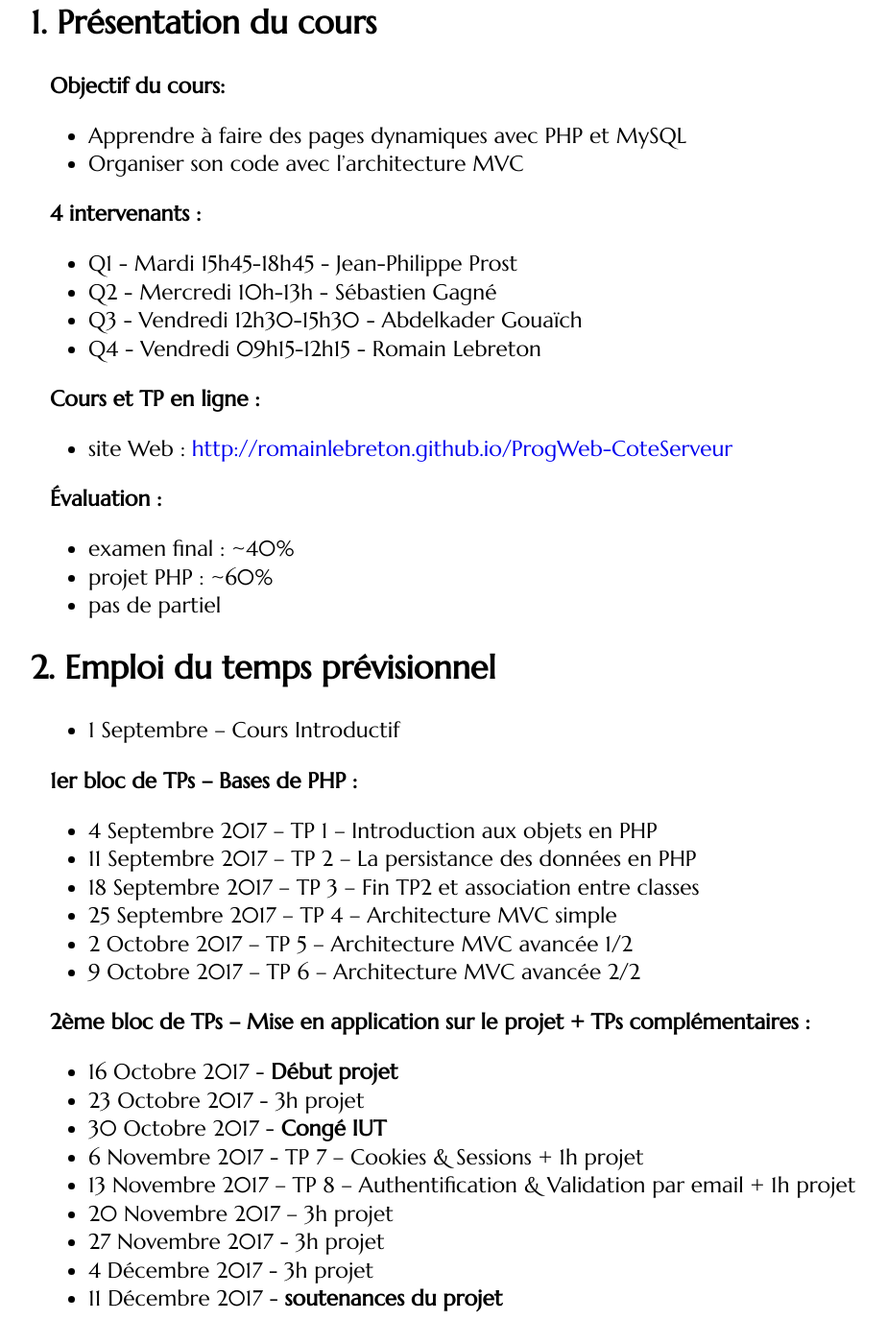
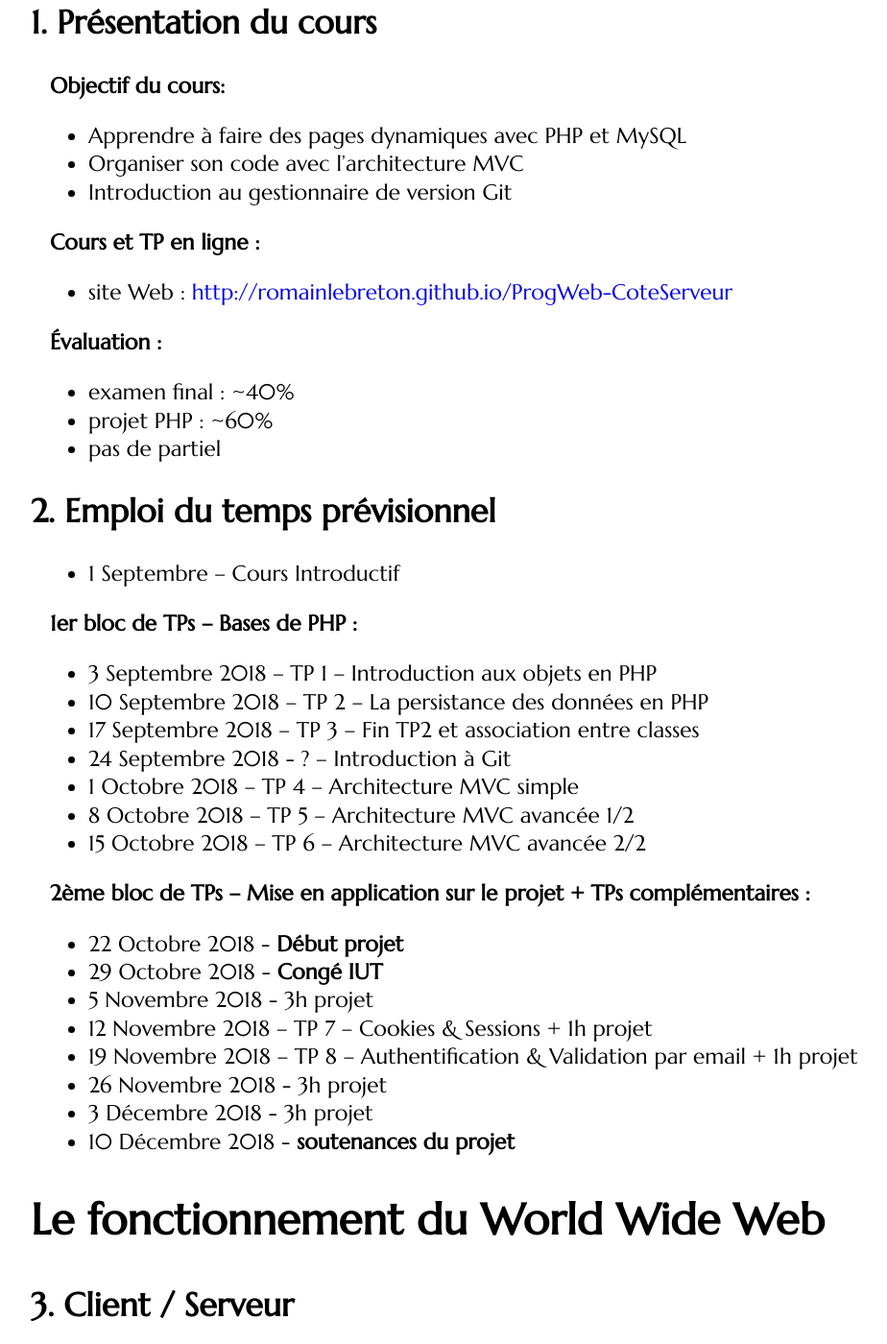
Before and after one commit to romainlebreton/R3.01-DeveloppementWeb, a Jekyll site: the page built from classes/class1.md, in a window 1280 px wide and 1400 px high, scrolled down 243 px. Shown: the whole window at 96% size, without its empty margins (54-978 px from the left). Built offline with Jekyll 4.4.1, drawn with Linux system fonts in a browser that asks for light colours; some web fonts are replaced.

Commit message:
Màj classe 1

````diff
--- a/classes/class1.md
+++ b/classes/class1.md
@@ -16,13 +16,14 @@ Voir quand intégrer la séance Git
 
 * Apprendre à faire des pages dynamiques avec PHP et MySQL
 * Organiser son code avec l'architecture MVC
+* Introduction au gestionnaire de version Git
 
-**4 intervenants :**
+<!-- **4 intervenants :** -->
 
-* Q1 - Mardi 15h45-18h45 - Jean-Philippe Prost
-* Q2 - Mercredi 10h-13h - Sébastien Gagné
-* Q3 - Vendredi 12h30-15h30 - Abdelkader Gouaïch
-* Q4 - Vendredi 09h15-12h15 - Romain Lebreton
+<!-- * Q1 - Mardi 15h45-18h45 - Jean-Philippe Prost -->
+<!-- * Q2 - Mercredi 10h-13h - Sébastien Gagné -->
+<!-- * Q3 - Vendredi 12h30-15h30 - Abdelkader Gouaïch -->
+<!-- * Q4 - Vendredi 09h15-12h15 - Romain Lebreton -->
 
 **Cours et TP en ligne :**
 
@@ -44,26 +45,29 @@ Voir quand intégrer la séance Git
 
 **1er bloc de TPs -- Bases de PHP :**
 
-* 4  Septembre 2017 – TP 1 – Introduction aux objets en PHP
-* 11 Septembre 2017 – TP 2 – La persistance des données en PHP
-* 18 Septembre 2017 – TP 3 – Fin TP2 et association entre classes
-* 25 Septembre 2017 – TP 4 – Architecture MVC simple
-* 2 Octobre   2017 – TP 5 – Architecture MVC avancée 1/2
-* 9 Octobre   2017 – TP 6 – Architecture MVC avancée 2/2
+* 3  Septembre 2018 – TP 1 – Introduction aux objets en PHP
+* 10 Septembre 2018 – TP 2 – La persistance des données en PHP
+* 17 Septembre 2018 – TP 3 – Fin TP2 et association entre classes
+* 24 Septembre 2018 -   ?  – Introduction à Git
+* 1 Octobre   2018 – TP 4 – Architecture MVC simple
+* 8 Octobre   2018 – TP 5 – Architecture MVC avancée 1/2
+* 15 Octobre   2018 – TP 6 – Architecture MVC avancée 2/2
 
 **2ème bloc de TPs -- Mise en application sur le projet + TPs complémentaires :**
 
-* 16 Octobre   2017 - **Début projet**
-* 23 Octobre   2017 - 3h projet
-* 30 Octobre   2017 - **Congé IUT**
-* 6  Novembre  2017 - TP 7 – Cookies & Sessions + 1h projet
-* 13 Novembre  2017 – TP 8 – Authentification & Validation par email + 1h projet
-* 20 Novembre  2017 – 3h projet
-* 27 Novembre  2017 - 3h projet
-* 4  Décembre  2017 - 3h projet
-* 11 Décembre  2017 - **soutenances du projet**
+* 22 Octobre   2018 - **Début projet**
+* 29 Octobre   2018 - **Congé IUT**
+* 5  Novembre  2018 - 3h projet
+* 12 Novembre  2018 – TP 7 – Cookies & Sessions + 1h projet
+* 19 Novembre  2018 – TP 8 – Authentification & Validation par email + 1h projet
+* 26 Novembre  2018 - 3h projet
+* 3  Décembre  2018 - 3h projet
+* 10 Décembre  2018 - **soutenances du projet**
 
 <!-- Peut-être cours un peu plus long que 1h -->
+
+<!-- Introduction à Git/GitLab utile pour le travail collaboratif  -->
+<!-- pour vos projets (PHP, S3, ...). -->
 
 </section>
 <section>
@@ -782,7 +786,7 @@ Considérons le formulaire suivant et supposons que l'utilisateur ai tapé `MaDo
 ```html
 <form method="get" action="traitement.php">
     <input type="text" name="nom_var" />
-	<input type="submit" />
+  <input type="submit" />
 </form>
 ```
 </div>
@@ -867,7 +871,7 @@ elles **ne sont plus** encodées dans le *query string*.
 ```html
 <form method="post" action="traitePost.php">
     <input type="text" name="nom_var" />
-	<input type="submit" />
+  <input type="submit" />
 </form>
 ```
 </div>
````
